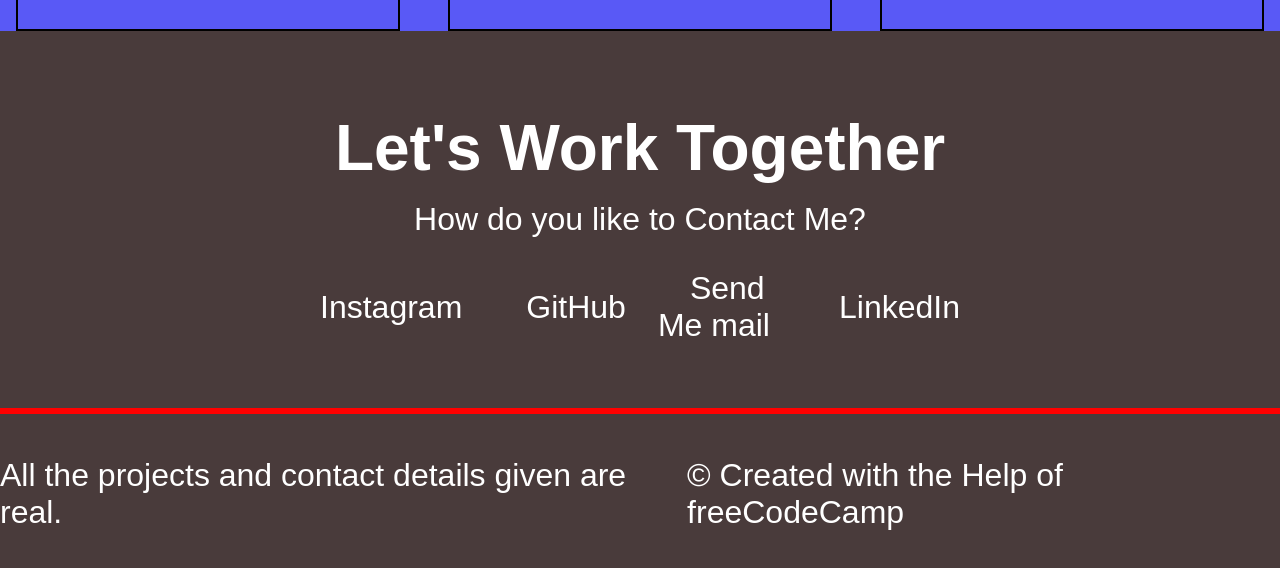
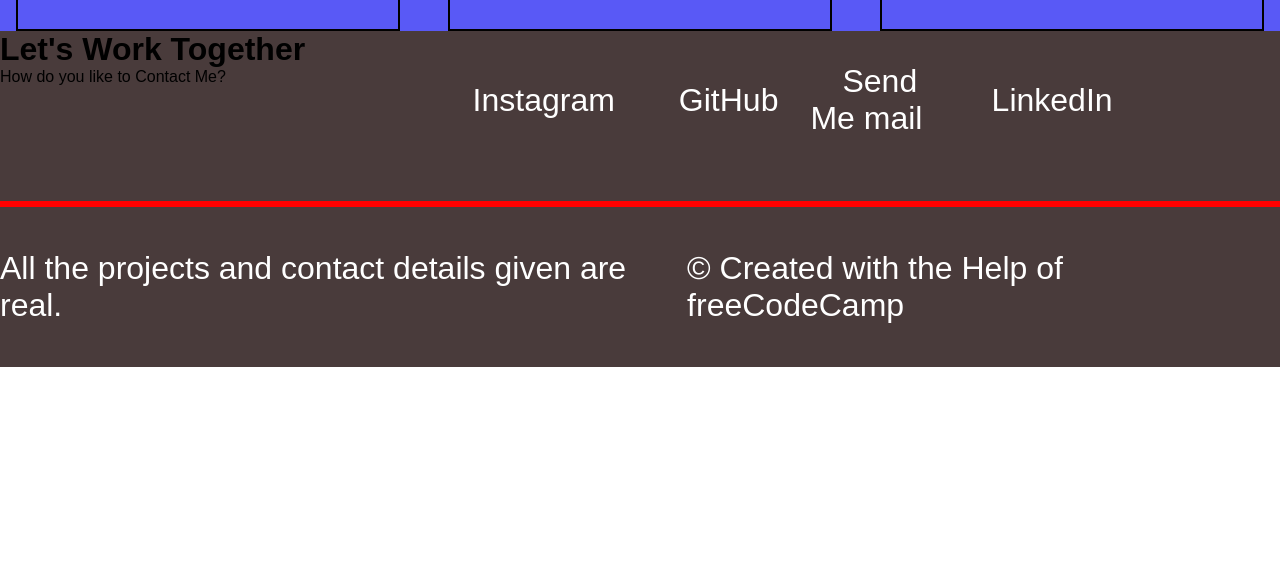
Before and after one commit to Vinay9897/portfoliyo, a plain HTML site: page index.html in a window 1280 px wide. Shown: the part 1343-1911 px from the top of the page. After the commit the page ends 1710 px from the top, so only its background shows below. Drawn offline with Linux system fonts and the light colour scheme.

Commit message:
add skills section and remove text class selector

```diff
--- a/index.css
+++ b/index.css
@@ -136,28 +136,16 @@ hr {
 .contact {
     width: 100%;
     display: flex;
-    flex-direction: column;
+    flex-direction: row;
     background-color: rgb(73, 59, 59);
 }
 
-.text {
-    display: flex;
-    flex-direction: column;
-    text-align: center;
-    justify-content: center;
-    align-items: center;
-    color: white;
+#skills {
+    width: 50%;
+    height: 100%;
+    border: 2px solid black;
 }
 
-.text h1 {
-    padding: 5rem 0rem 1rem 0rem;
-    font-size: 4rem;
-}
-
-.text p {
-
-    font-size: 2rem;
-}
 
 .media {
     width: 60%;
```
